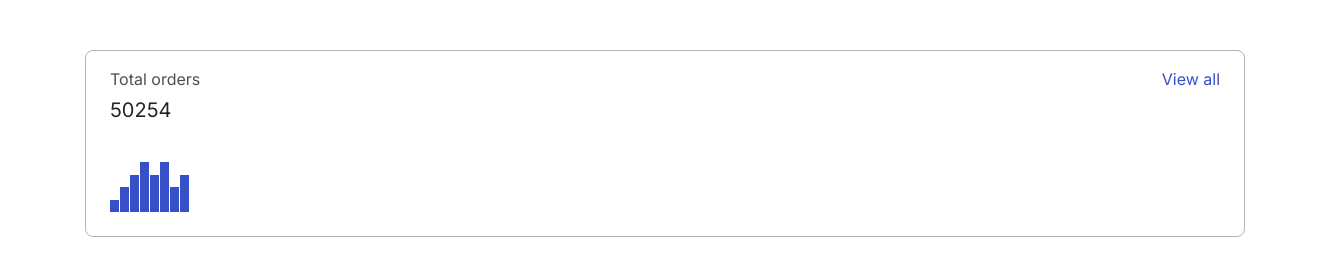
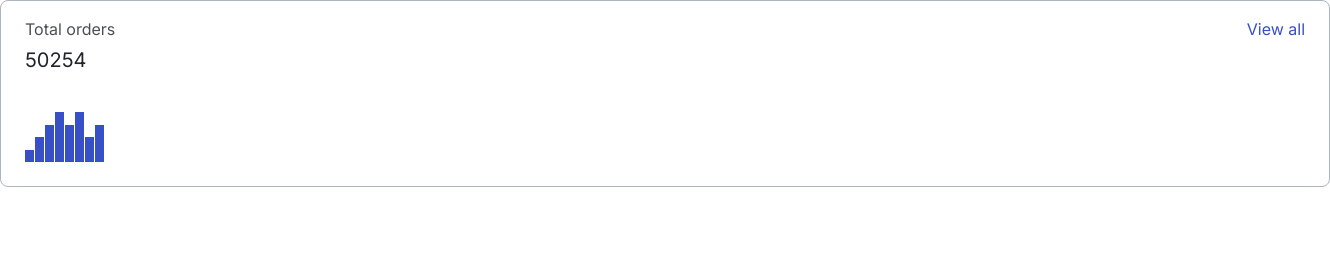
Before and after one commit to js-tasks-ru/htmlcss-20221107_boba-bibap, a website: page 04-lection2/01-histogram/index.html in a window 1280 px wide. Shown: the whole page, 1330 px wide, since content can reach past the window. Drawn offline with nearby package versions, Linux system fonts and the light colour scheme.

Commit message:
histogram-checked

```diff
--- a/04-lection2/01-histogram/histogram.css
+++ b/04-lection2/01-histogram/histogram.css
@@ -1,7 +1,3 @@
-.container_histogram {
-    padding-top: 50px;
-}
-
 .histogram {
     background: var(--white);
     width: 100%;
@@ -59,7 +55,7 @@
 }
 
 .histogram__line {
-    width: 9px;
+    flex-basis: 9px;
     background: var(--blue);
 }
 
--- a/04-lection2/01-histogram/index.html
+++ b/04-lection2/01-histogram/index.html
@@ -8,7 +8,7 @@
 </head>
 
 <body>
-    <div class="container container_histogram">
+
     <div class="histogram">
         <div class="histogram__header">
             <div class="histogram__orders">Total orders</div>
@@ -26,7 +26,7 @@
             <div class="histogram__line histogram__line_medium"></div>
         </div>
     </div>
-    </div>
+
 
 
 </body>
```
Lines whose indentation alone changed are shown as unchanged.
